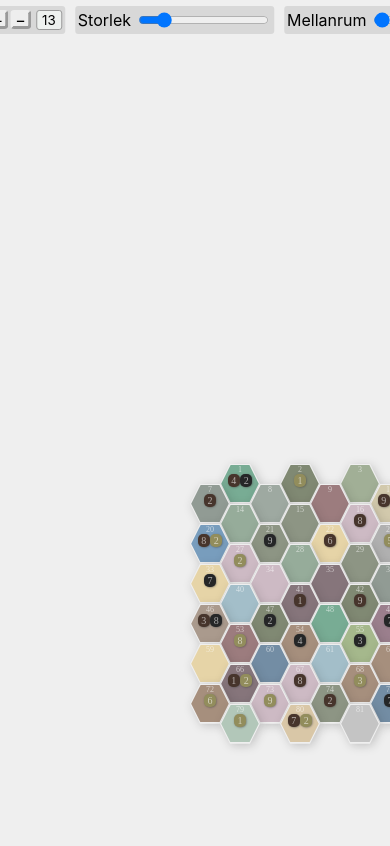
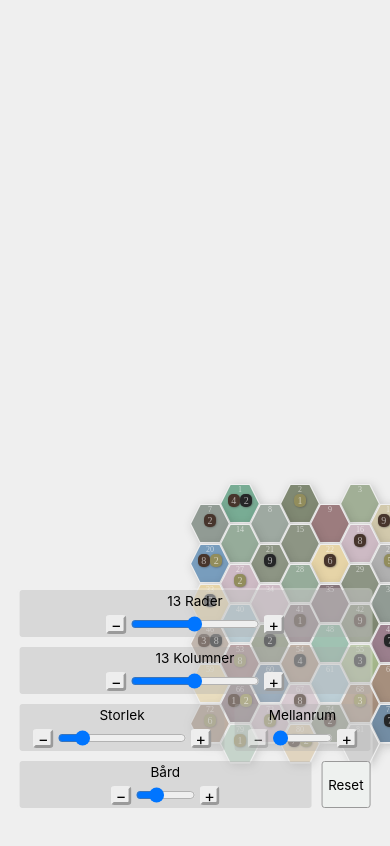
Before and after one commit to erikbjoern/boardgame-prototyping, a Vue app: page / in a window 390 px wide. Shown: the top 846 px of the page. Built offline with nearby package versions, Linux system fonts and the light colour scheme.

Commit message:
improve InputsBar functionality and responsiveness

```diff
--- a/src/App.vue
+++ b/src/App.vue
@@ -1,7 +1,11 @@
 <template>
   <div>
     <InputsBar />
-    <div class="mainContainer" ref="mainContainer">
+    <div
+      class="mainContainer"
+      ref="mainContainer"
+      :style="{ paddingLeft: `${tileSize - 7}vw` }"
+    >
       <HexGridContainer />
     </div>
   </div>
@@ -12,6 +16,7 @@ import InputsBar from "@/components/InputsBar.vue";
 import HexGridContainer from "@/containers/HexGridContainer.vue";
 import { scrollToCenter } from "@/helpers/scroll.js";
 import { dragToScrollStart, dragToScroll } from "@/helpers/scroll.js";
+import { mapState } from "vuex";
 
 export default {
   name: "App",
@@ -23,6 +28,9 @@ export default {
     return {
       mousePosition: { x: 0, y: 0 },
     };
+  },
+  computed: {
+    ...mapState(["tileSize"]),
   },
   methods: {
     scrollToCenter,
@@ -38,12 +46,12 @@ export default {
       document.removeEventListener("mouseup", this.mouseUpHandler);
     },
     mouseDownHandler(e) {
-      if (e.button !== 0 || e.which !== 1) return
+      if (e.button !== 0 || e.which !== 1) return;
       this.dragToScrollStart.bind(this)(e);
 
       document.addEventListener("mousemove", this.mouseMoveHandler);
       document.addEventListener("mouseup", this.mouseUpHandler);
-    }
+    },
   },
   created() {
     this.scrollToCenter();
@@ -58,11 +66,12 @@ export default {
     document.removeEventListener("mousemove", this.mouseMoveHandler);
     document.removeEventListener("mouseup", this.mouseUpHandler);
   },
-}
+};
 </script>
 
 <style lang="scss">
 body {
+  background-color: #efefef;
   margin: 0;
   -ms-overflow-style: none;
   scrollbar-width: none;
@@ -70,10 +79,9 @@ body {
 
 .mainContainer {
   cursor: grab;
-  background-color: #efefef;
   height: 200vh;
   width: 200vw;
-  padding: calc(3vw + 30px) 0;
+  padding-top: calc(3vw + 50px);
 }
 
 ::-webkit-scrollbar {
--- a/src/components/InputsBar.vue
+++ b/src/components/InputsBar.vue
@@ -1,113 +1,59 @@
 <template>
   <div class="inputs-bar">
-    <div>
-      <label>Rader</label>
-      <div class="input-buttons">
-        <div
-          @click="rowCount < 23 && (rowCount += 1)"
-          :class="{ disabled: rowCount == 23 }"
-        >
-          <span>+</span>
-        </div>
-        <div
-          @click="rowCount > 3 && (rowCount -= 1)"
-          :class="{ disabled: rowCount == 3 }"
-        >
-          <span>−</span>
-        </div>
-      </div>
-      <input readonly type="number" min="3" max="23" v-model="rowCount" />
-    </div>
-    <div>
-      <label>Kolumner</label>
-      <div class="input-buttons">
-        <div
-          @click="columnCount < 23 && (columnCount += 1)"
-          :class="{ disabled: columnCount == 23 }"
-        >
-          <span>+</span>
-        </div>
-        <div
-          @click="columnCount > 3 && (columnCount -= 1)"
-          :class="{ disabled: columnCount == 3 }"
-        >
-          <span>−</span>
-        </div>
-      </div>
-      <input readonly type="number" min="3" max="30" v-model="columnCount" />
-    </div>
-    <div>
-      <label htmlFor="tile-size">Storlek</label>
-      <input
-        id="tile-size"
-        type="range"
-        min="7"
-        max="40"
-        v-model.number="tileSize"
+    <InputBox
+      v-for="property in properties"
+      :key="property.name"
+      :property="property"
     />
-    </div>
-    <div>
-      <label htmlFor="gap">Mellanrum</label>
-      <input id="gap" type="range" min="0" max="20" v-model.number="gap" />
-    </div>
-    <div>
-      <label htmlFor="border">Bård</label>
-      <input
-        id="border"
-        type="range"
-        min="0"
-        max="20"
-        v-model.number="borderWidth"
-      />
-    </div>
     <button @click="reset">Reset</button>
   </div>
 </template>
 
 <script>
+import InputBox from "@/components/base/InputBox.vue";
+
 export default {
+  components: { InputBox },
   name: "InputsBar",
-  computed: {
-    tileSize: {
-      get() {
-        return this.$store.state.tileSize * 2;
+  data() {
+    return {
+      properties: [
+        {
+          name: "rowCount",
+          min: 3,
+          max: 23,
+          text: "Rader",
+          showValue: true,
         },
-      set(value) {
-        this.$store.commit("setTileSize", value / 2);
+        {
+          name: "columnCount",
+          min: 3,
+          max: 23,
+          text: "Kolumner",
+          showValue: true,
         },
+        {
+          name: "tileSize",
+          min: 8,
+          max: 35,
+          text: "Storlek",
+          double: true,
         },
-    gap: {
-      get() {
-        return this.$store.state.gap * 10;
+        {
+          name: "gap",
+          min: 0,
+          max: 6,
+          text: "Mellanrum",
+          double: true,
         },
-      set(value) {
-        this.$store.commit("setGap", value / 10);
+        {
+          name: "borderWidth",
+          min: 0,
+          max: 20,
+          text: "Bård",
         },
-    },
-    borderWidth: {
-      get() {
-        return this.$store.state.borderWidth;
-      },
-      set(value) {
-        this.$store.commit("setBorderWidth", value);
-      },
-    },
-    columnCount: {
-      get() {
-        return this.$store.state.columnCount;
-      },
-      set(value) {
-        this.$store.commit("setColumnCount", value);
-      },
-    },
-    rowCount: {
-      get() {
-        return this.$store.state.rowCount;
-      },
-      set(value) {
-        this.$store.commit("setRowCount", value);
-      },
-    },
+      ],
+    };
   },
   methods: {
     reset() {
@@ -122,55 +68,35 @@ export default {
   background-color: #efefef55;
   border-radius: 5px;
   display: inline-flex;
+  flex-wrap: wrap;
   font-family: -apple-system, BlinkMacSystemFont, Roboto, Oxygen, Ubuntu,
     Cantarell, "Open Sans", "Helvetica Neue", sans-serif;
   gap: 10px;
+  justify-content: flex-end;
   left: 50%;
   padding: 0.5vw;
   position: fixed;
   top: 1vw;
   transform: translateX(-50%);
+  width: 90vw;
   z-index: 1000;
 
   & > div {
     align-items: center;
     background-color: #aaaaaa55;
     border-radius: 3px;
-    display: inline-flex;
+    display: flex;
+    flex: 1 1 auto;
+    flex-direction: column;
     gap: 5px;
     padding: 3px;
   }
-}
 
-.input-buttons {
-  display: inline-flex;
-  gap: 2px;
 
-  & > div {
-    background-color: #eeeeee;
-    border-radius: 4px;
-    border: outset;
-    cursor: pointer;
-    height: 0.8em;
-    padding: 0 2px;
-    user-select: none;
-
-    & > span {
-      bottom: 0.2em;
-      position: relative;
-    }
-
-    &:hover {
-      background-color: #ffffffff;
-    }
-
-    &:active {
-      border: inset;
-    }
-
-    &.disabled {
-      opacity: 0.6;
-      pointer-events: none;
+  @media screen and (max-width: 900px) {
+    & {
+      top: unset;
+      bottom: 4vh;
     }
   }
 }
@@ -188,17 +114,4 @@ button:hover {
   cursor: pointer;
   opacity: 0.6;
 }
-
-input[type="range"]:not(#tile-size) {
-  width: 60px;
-}
-
-input[type="number"] {
-  width: 20px;
-  text-align: center;
-
-  &::-webkit-inner-spin-button {
-    display: none;
-  }
-}
 </style>
--- /dev/null
+++ b/src/components/base/InputBox.vue
@@ -0,0 +1,108 @@
+<template>
+  <div>
+    <label :htmlFor="property.name">
+      <span v-if="property.showValue">
+        {{ propertyValue + " " }}
+      </span>
+      {{ property.text }}
+    </label>
+    <div class="inputs">
+      <div
+        @click="propertyValue > property.min && (propertyValue -= 1)"
+        :class="{ disabled: propertyValue == property.min }"
+      >
+        <span>−</span>
+      </div>
+      <input
+        :id="property.name"
+        type="range"
+        :min="property.min"
+        :max="property.max"
+        v-model.number="propertyValue"
+      />
+      <div
+        @click="propertyValue < property.max && (propertyValue += 1)"
+        :class="{ disabled: propertyValue == property.max }"
+      >
+        <span>+</span>
+      </div>
+    </div>
+  </div>
+</template>
+
+<script>
+export default {
+  name: "InputBox",
+  props: {
+    property: {
+      name: String,
+      min: Number,
+      max: Number,
+      text: String,
+      double: Boolean,
+      showValue: Boolean,
+    },
+  },
+  computed: {
+    propertyValue: {
+      get() {
+        const value = this.$store.state[this.property.name];
+        return this.property.double ? value * 2 : value;
+      },
+      set(val) {
+        const value = this.property.double ? val / 2 : val;
+        this.$store.commit(`set${this.pascalCasedPropertyName}`, value);
+      },
+    },
+    pascalCasedPropertyName() {
+      const p = this.property.name;
+      return p[0].toUpperCase() + p.slice(1, p.length);
+    },
+  },
+};
+</script>
+
+<style lang="scss" scoped>
+.inputs {
+  display: inline-flex;
+  align-items: center;
+  gap: 2px;
+
+  & > div {
+    background-color: #eeeeee;
+    border-radius: 4px;
+    border: outset;
+    cursor: pointer;
+    height: 0.8em;
+    padding: 0 2px;
+    user-select: none;
+
+    & > span {
+      bottom: 0.2em;
+      position: relative;
+    }
+
+    &:hover {
+      background-color: #ffffffff;
+    }
+
+    &:active {
+      border: inset;
+    }
+
+    &.disabled {
+      opacity: 0.6;
+      pointer-events: none;
+    }
+  }
+}
+
+input[type="range"]#gap,
+input[type="range"]#borderWidth {
+  width: 60px;
+}
+
+label {
+  font-size: 85%;
+}
+</style>
--- a/src/containers/HexGridContainer.vue
+++ b/src/containers/HexGridContainer.vue
@@ -82,11 +82,14 @@ export default {
       for (let i = p; i < difference + p; i++) {
         this.$store.commit("removeHexColumn", { indexParity: i % 2 });
       }
+
+      this.updateTileNumbers({ updateAll: true });
     },
     removeHexRows(difference) {
       for (let i = 0; i < difference; i++) {
         this.$store.commit("removeHexRow");
       }
+      this.hexNumber = this.hexTotal
     },
     updateTileNumbers({ updateAll }) {
       const { rowCount, hexTotal, hexRows } = this;
```
Lines whose indentation alone changed are shown as unchanged.
